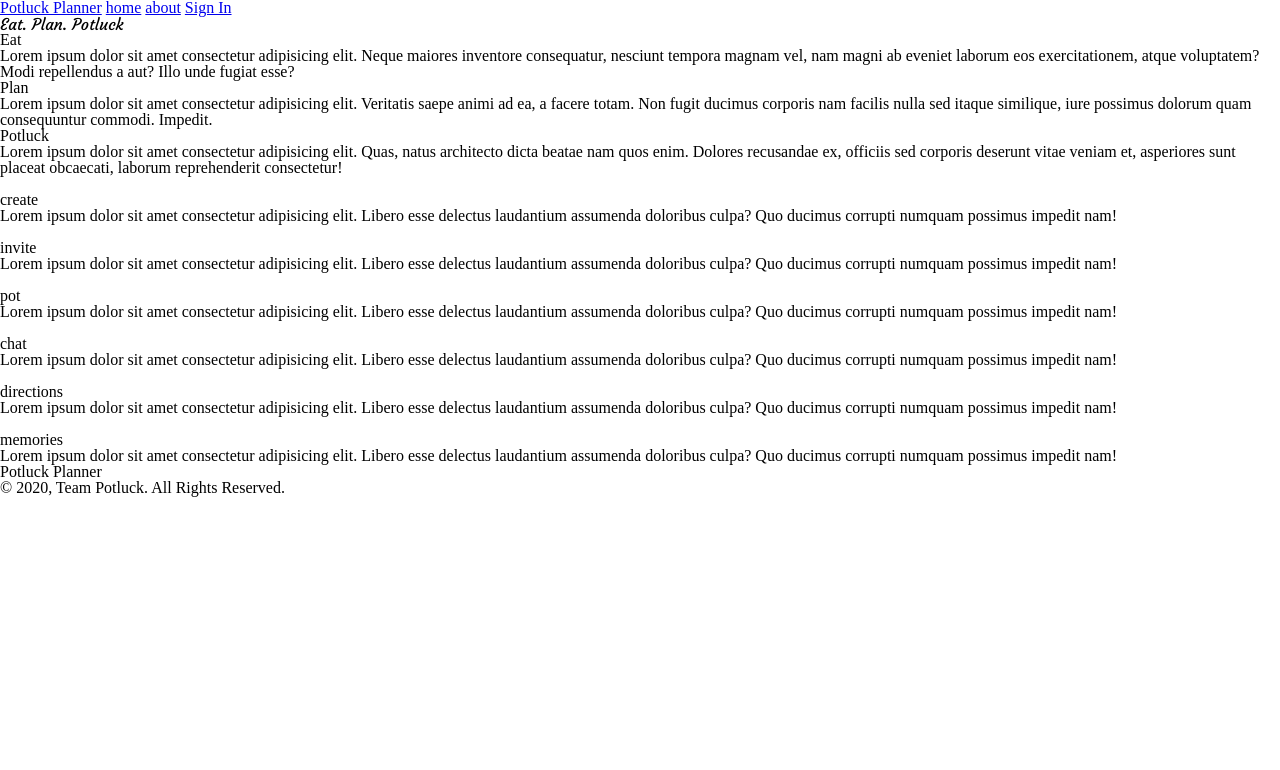
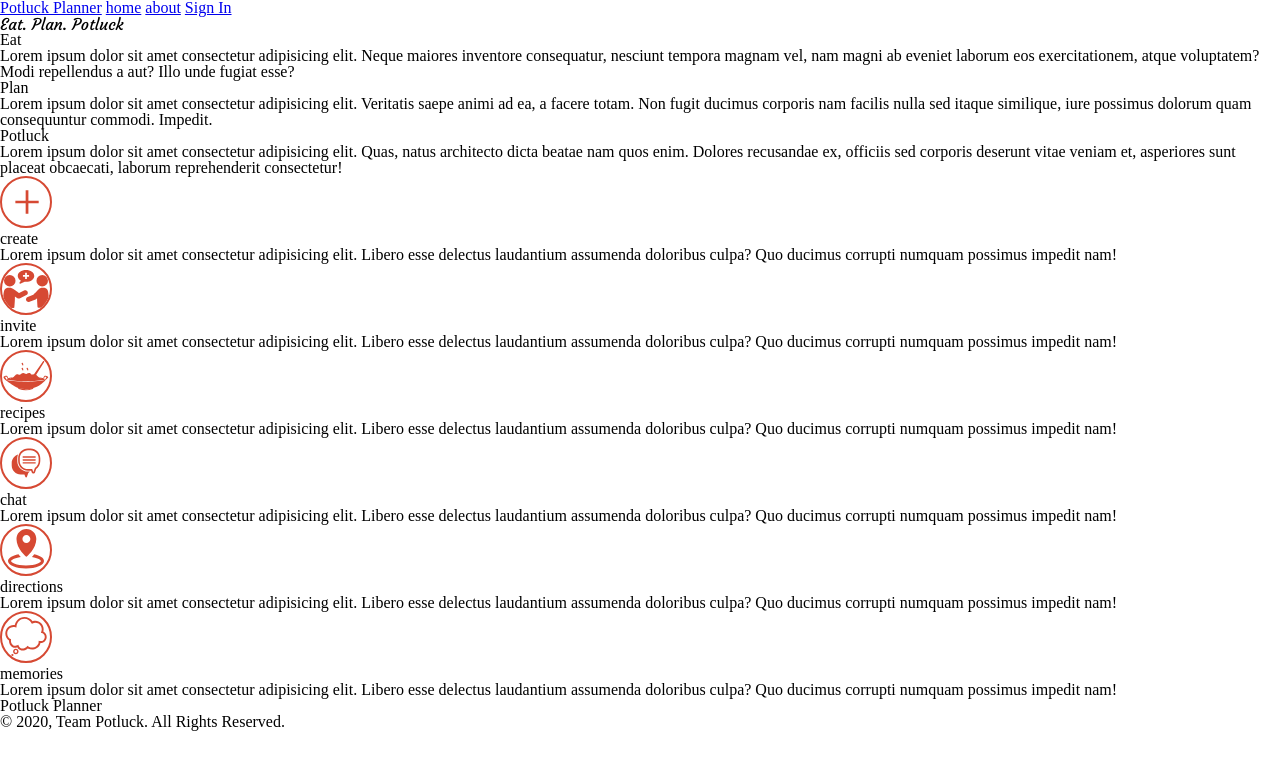
Before and after one commit to bw-potluck-planner/marketing_solomon, a plain HTML site: page index.html in a window 1280 px wide. Drawn offline with Linux system fonts and the light colour scheme.

Commit message:
add icons for index.html

```diff
--- a/index.html
+++ b/index.html
@@ -58,7 +58,7 @@
       <section class="home-section info-section">
         <article class="info-card">
           <figure>
-            <img src="" alt="" />
+            <img src="/media/svg/plus.svg" alt="Create a new potluck" />
             <figcaption>create</figcaption>
           </figure>
           <p>
@@ -69,7 +69,10 @@
         </article>
         <article class="info-card">
           <figure>
-            <img src="" alt="" />
+            <img
+              src="/media/svg/invite.svg"
+              alt="Invite others to your potluck"
+            />
             <figcaption>invite</figcaption>
           </figure>
           <p>
@@ -80,8 +83,8 @@
         </article>
         <article class="info-card">
           <figure>
-            <img src="" alt="" />
-            <figcaption>pot</figcaption>
+            <img src="/media/svg/pot.svg" alt="Share tasty Recipes" />
+            <figcaption>recipes</figcaption>
           </figure>
           <p>
             Lorem ipsum dolor sit amet consectetur adipisicing elit. Libero esse
@@ -91,7 +94,7 @@
         </article>
         <article class="info-card">
           <figure>
-            <img src="" alt="" />
+            <img src="/media/svg/chat.svg" alt="Chat with your guests" />
             <figcaption>chat</figcaption>
           </figure>
           <p>
@@ -102,7 +105,10 @@
         </article>
         <article class="info-card">
           <figure>
-            <img src="" alt="" />
+            <img
+              src="/media/svg/directions.svg"
+              alt="Give your guests directions"
+            />
             <figcaption>directions</figcaption>
           </figure>
           <p>
@@ -113,7 +119,10 @@
         </article>
         <article class="info-card">
           <figure>
-            <img src="" alt="" />
+            <img
+              src="/media/svg/memories.svg"
+              alt="Make amazing memories with your perfect potlucks"
+            />
             <figcaption>memories</figcaption>
           </figure>
           <p>
--- a/styles/main.css
+++ b/styles/main.css
@@ -72,16 +72,23 @@ h1 {
     font-family: 'Courgette', cursive;
 }
 
+.home-section .info-card img {
+    border-radius: 50%;
+    border: .15rem solid #D64933;
+    width: 3rem;
+}
+
 .about-section .about-card nav a {
     display: inline-block;
 }
 
 .about-section .about-card nav svg {
-    height: 30px;
+    height: 1.5rem;
 }
 
 .about-section .about-card nav span {
     /* position: relative;
     top: -7.5px; */
+    font-size: 2rem;
     display: inline-block;
 }
```
Also changed, not shown: media/svg/chat.svg (added), media/svg/directions.svg (added), media/svg/invite.svg (added), media/svg/memories.svg (added), media/svg/plus.svg (added), media/svg/pot.svg (added).
